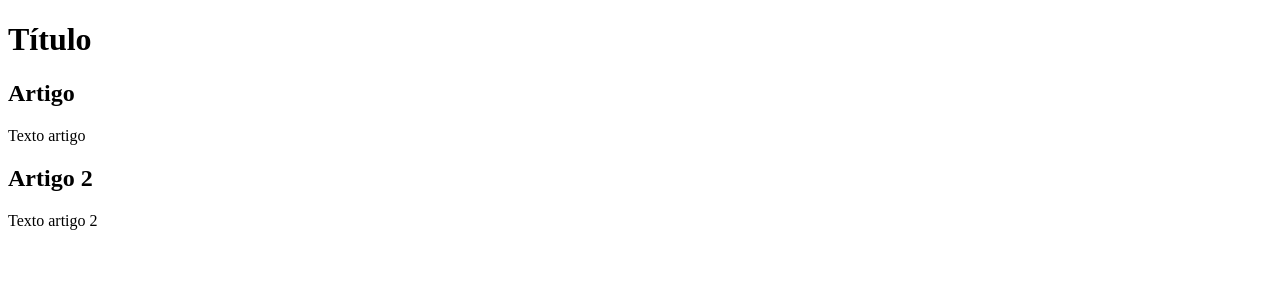
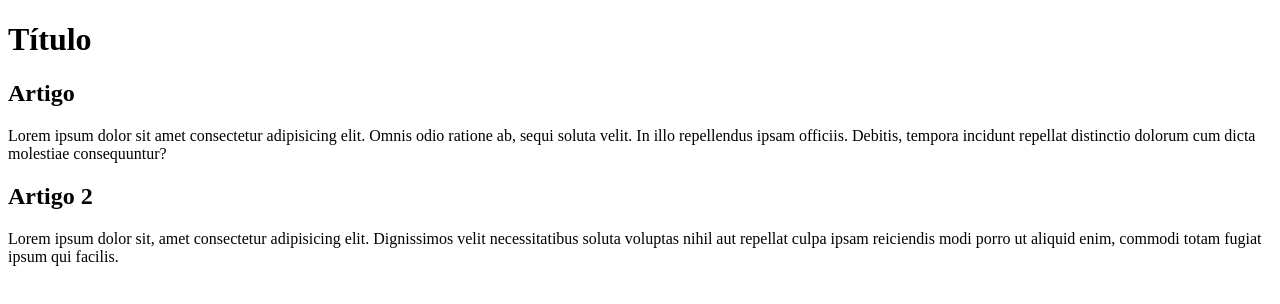
Before and after one commit to LethycyaKhathrynn/projeto-site, a plain HTML site: page index.html in a window 1280 px wide. Drawn offline with Linux system fonts and the light colour scheme.

Commit message:
add conteúdo

```diff
--- a/index.html
+++ b/index.html
@@ -13,11 +13,11 @@
         </header>
         <article>
             <h2>Artigo</h2>
-            <p>Texto artigo</p>
+            <p>Lorem ipsum dolor sit amet consectetur adipisicing elit. Omnis odio ratione ab, sequi soluta velit. In illo repellendus ipsam officiis. Debitis, tempora incidunt repellat distinctio dolorum cum dicta molestiae consequuntur?</p>
         </article>
         <article>
             <h2>Artigo 2</h2>
-            <p>Texto artigo 2</p>
+            <p>Lorem ipsum dolor sit, amet consectetur adipisicing elit. Dignissimos velit necessitatibus soluta voluptas nihil aut repellat culpa ipsam reiciendis modi porro ut aliquid enim, commodi totam fugiat ipsum qui facilis.</p>
         </article>
     </main>
 
```
